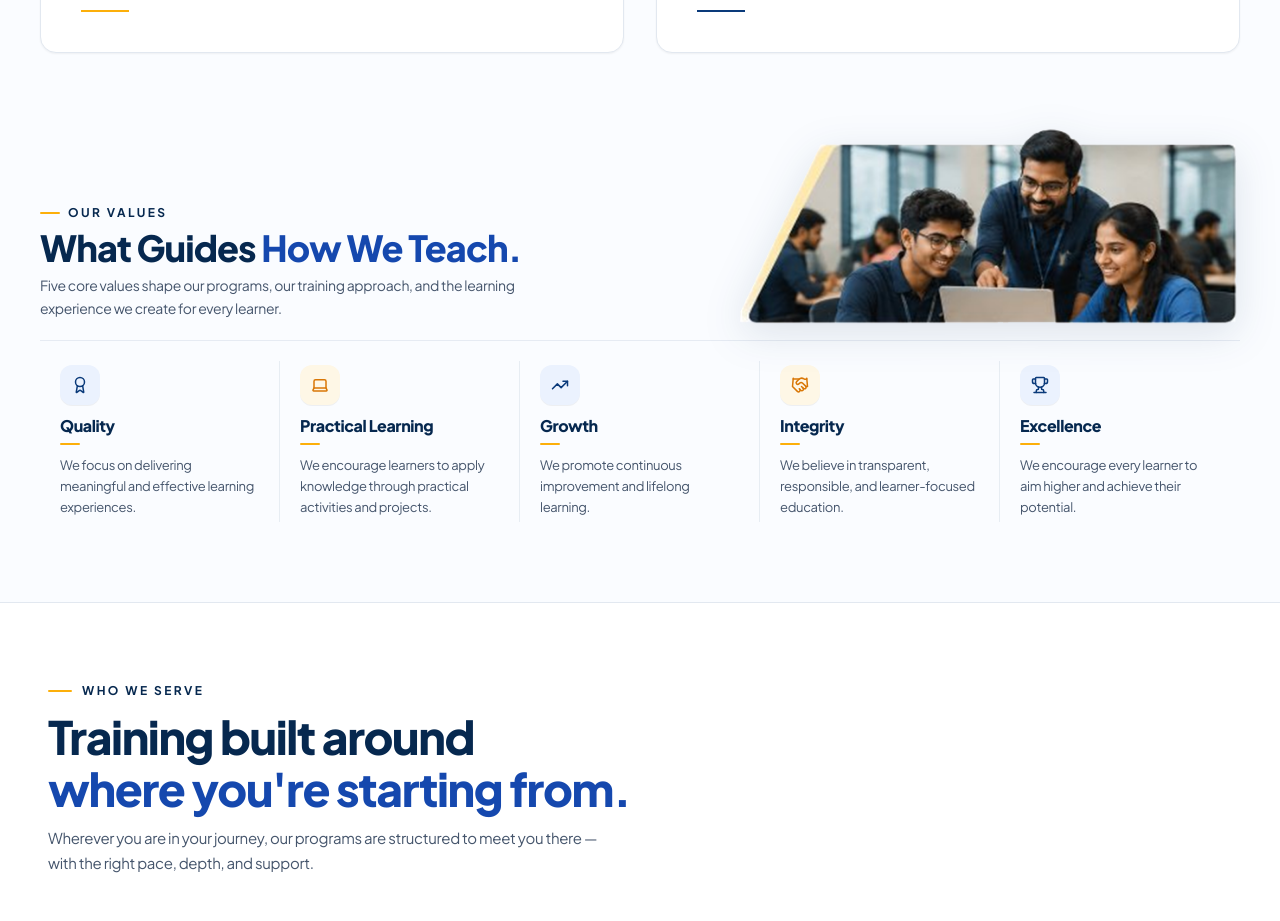
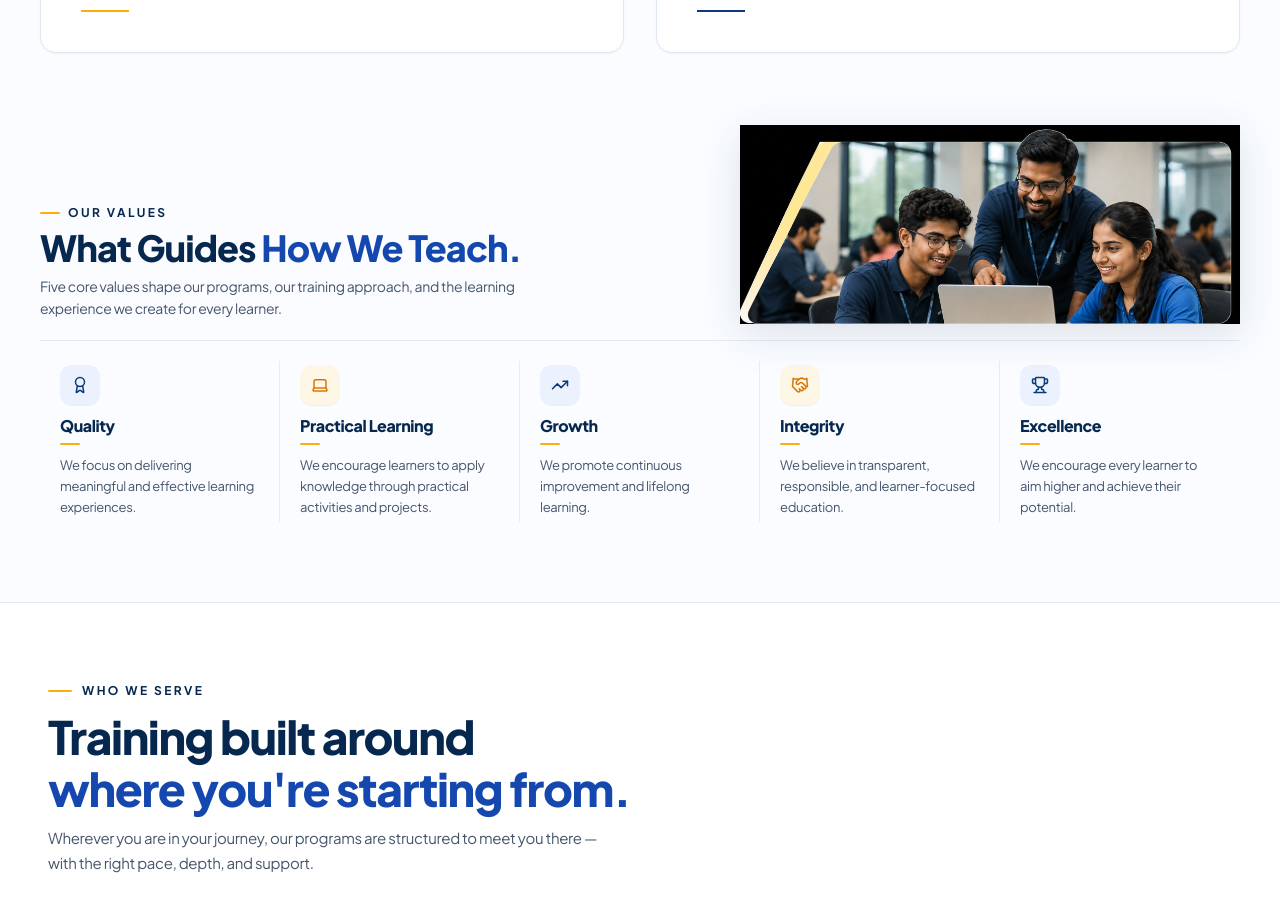
Before and after one commit to guru1301/SkillMantraAcadmey, a Next.js app: page / in a window 1280 px wide. Shown: the part 2640-3561 px from the top of the page. Built offline with nearby package versions, Linux system fonts and the light colour scheme.

Commit message:
feat(values): update values 3d artwork with user-provided asset (1988x791)

```diff
--- a/src/components/sections/AboutSection.tsx
+++ b/src/components/sections/AboutSection.tsx
@@ -225,8 +225,8 @@ export default function AboutSection() {
                 <Image
                   src="/images/values-authentic-hd-3d.png"
                   alt="Skillthinker Solutions experienced trainers mentoring students in hands-on technical sessions"
-                  width={1155}
-                  height={459}
+                  width={1988}
+                  height={791}
                   className="w-full h-auto max-h-[175px] sm:max-h-[195px] lg:max-h-[215px] object-contain object-right-bottom drop-shadow-[0_10px_20px_rgba(6,40,79,0.12)]"
                   priority
                   quality={95}
```
Also changed, not shown: public/images/values-authentic-hd-3d.png.
